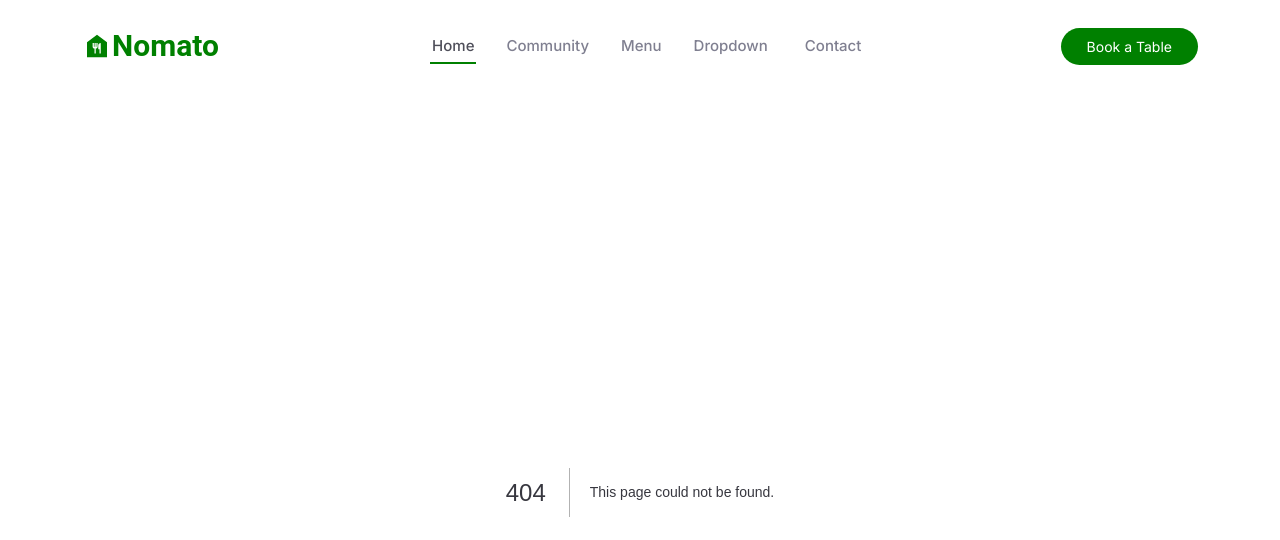
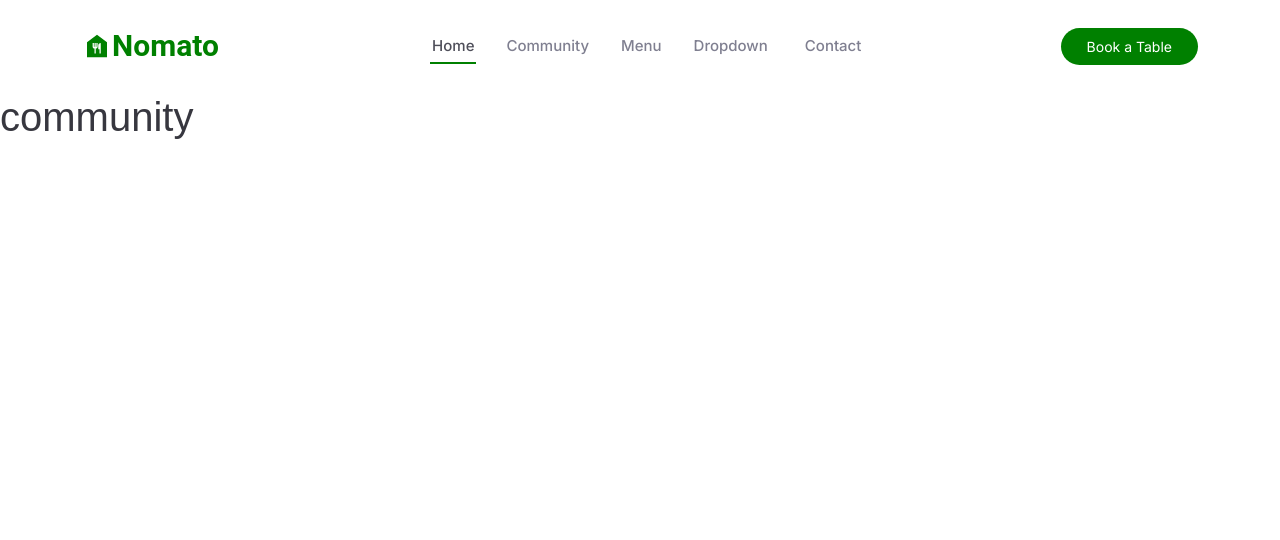
Before and after one commit to Jagadeeshftw/FlavorFrenzy, a Next.js app: page /community in a window 1280 px wide. Before the commit this address had no page. Shown: the top 540 px of the page. Built offline with nearby package versions, Linux system fonts and the light colour scheme.

Commit message:
Adding community route

```diff
--- /dev/null
+++ b/src/app/community/page.tsx
@@ -0,0 +1,5 @@
+const community = () => {
+  return <h1>community</h1>;
+};
+
+export default community;
```
